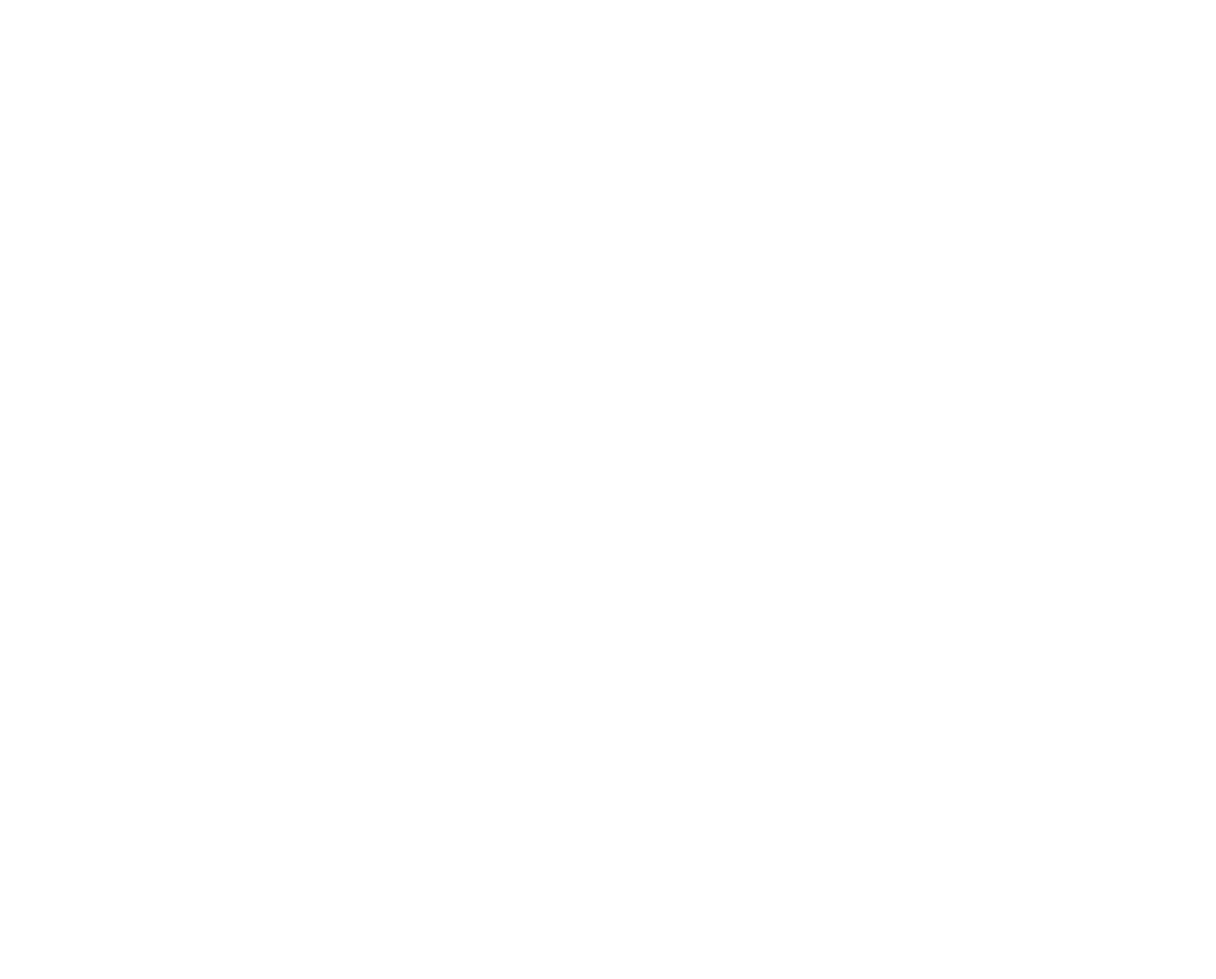
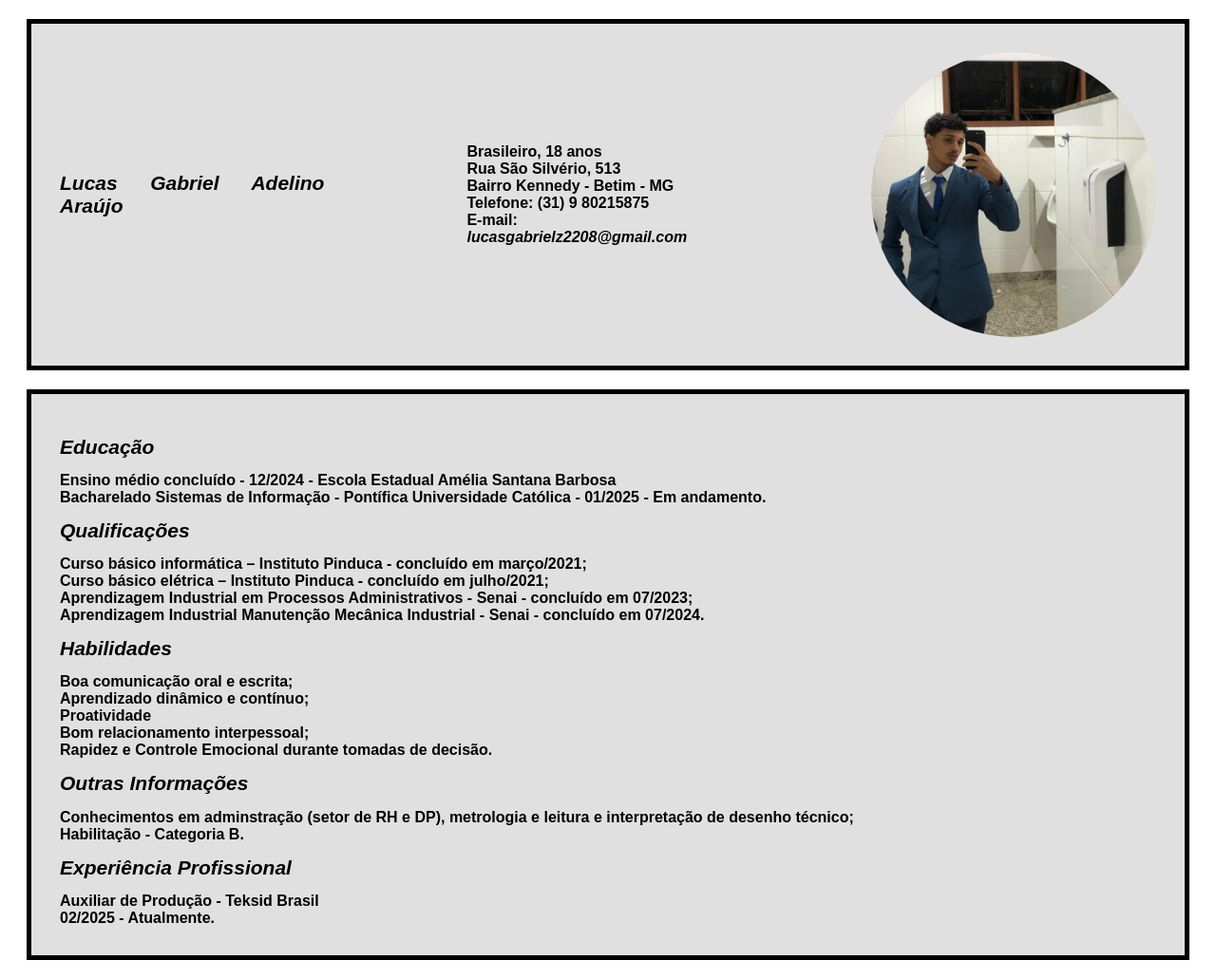
Before and after one commit to ICEI-DIW/semana-pr-tico-semana-2-corrigido-lucas7araujo, a plain HTML site: page public/index.html in a window 1280 px wide. Shown: the whole page at 95% size. Before the commit the page ends 800 px from the top, so only its background shows below. Drawn offline with Linux system fonts and the light colour scheme.

Commit message:
Atualização do site - matrícula: 894781

```diff
--- a/public/index.html
+++ b/public/index.html
@@ -3,9 +3,34 @@
 <head>
     <meta charset="UTF-8">
     <meta name="viewport" content="width=device-width, initial-scale=1.0">
-    <title>Document</title>
+    <title>Cúrriculo
+    </title>
+    <link rel="stylesheet" href="style.css">
 </head>
+
 <body>
+
+
+    <div class="perfil">
+        <h1>Lucas Gabriel Adelino Araújo</h1>
+        <p1>Brasileiro, 18 anos<br>Rua São Silvério, 513<br>Bairro Kennedy - Betim - MG<br>Telefone: (31) 9 80215875<br>E-mail:<a class = "email"  href="mailto.lucasgabrielz2208@gmail.com"> lucasgabrielz2208@gmail.com</a></p1>
+        <img src="LucasPerfil.jpg" alt="Foto de Perfil">
+    </div>
+
+    <div class="conteudo">
+
+        <h1>Educação</h1>
+        <p1>Ensino médio concluído - 12/2024 - Escola Estadual Amélia Santana Barbosa<br>Bacharelado Sistemas de Informação - Pontífica Universidade Católica - 01/2025 - Em andamento.</p1>
+        <h1>Qualificações</h1>
+        <p1>Curso básico informática – Instituto Pinduca - concluído em março/2021;<br>Curso básico elétrica – Instituto Pinduca - concluído em julho/2021;<br>Aprendizagem Industrial em Processos Administrativos - Senai - concluído em 07/2023;<br>Aprendizagem Industrial Manutenção Mecânica Industrial - Senai - concluído em 07/2024.</p1>
+        <h1>Habilidades</h1>
+        <p1>Boa comunicação oral e escrita;<br>Aprendizado dinâmico e contínuo;<br>Proatividade<br>Bom relacionamento interpessoal;<br>Rapidez e Controle Emocional durante tomadas de decisão.</p1>
+        <h1>Outras Informações</h1>
+        <p1>Conhecimentos em adminstração (setor de RH e DP), metrologia e leitura e interpretação de desenho técnico;<br>Habilitação - Categoria B.</p1>
+        <h1>Experiência Profissional</h1>
+        <p1>Auxiliar de Produção - Teksid Brasil<br>02/2025 - Atualmente.</p1>
+
+    </div>
 
 </body>
 </html>
--- /dev/null
+++ b/public/style.css
@@ -0,0 +1,98 @@
+body{
+    font-family: Arial, Helvetica, sans-serif;
+    color: black;
+    text-align: justify;
+}
+h1{
+    font-size: 21px;
+    color: black;
+    font-weight: bold;
+    font-style: italic;
+}
+
+.p1{
+     font-size: 18px;
+}
+
+.perfil{
+
+    border: 5px solid black;
+    background-color: rgba(168, 168, 168, 0.351);
+    color: rgb(0, 0, 0);
+    display: flex;
+    font-weight: bold;
+    margin: 20px;
+    text-align: justify;
+    padding: 30px;
+    gap: 150px;
+    justify-content: center;
+    align-items: center;
+}
+
+.email{
+    color: black;
+    font-weight: bold;
+    font-style: italic;
+    cursor: pointer;
+    text-decoration: none;
+}
+.email:hover{
+
+    color: black;
+    text-decoration: underline;
+
+}
+
+.conteudo{
+
+    border: 5px solid black;
+    background-color: rgba(168, 168, 168, 0.351);
+    color: rgb(0, 0, 0);
+    font-weight: bold;
+    margin: 20px;
+    text-align: justify;
+    padding: 30px;
+    gap: 150px;
+    justify-content: center;
+    align-items: center;
+}
+
+
+.perfil img{
+    width: 300px;
+    height: 300px;
+    border-radius: 50%;
+}
+
+.Menu{
+
+    display: flex;
+    color: black;
+    font-family: Arial, Helvetica, sans-serif;
+    font-size: 18px;
+    background-color: rgba(168, 168, 168, 0.351);
+    border:  5px solid black;
+    flex-direction: row;
+    justify-content: space-around ;
+    align-items: center;
+
+
+}
+
+.Menu a:hover{
+    color: black;
+    text-decoration: underline;
+}
+
+.marcador{
+
+list-style: none;
+
+}
+
+.marcador li{
+    display: inline-block;
+    align-items: center;
+    flex-wrap: nowrap;
+    align-content: space-around 10px;
+}
```
Also changed, not shown: public/LucasPerfil.jpg (added), public/printpagina.jpg (added), 1 other file.
